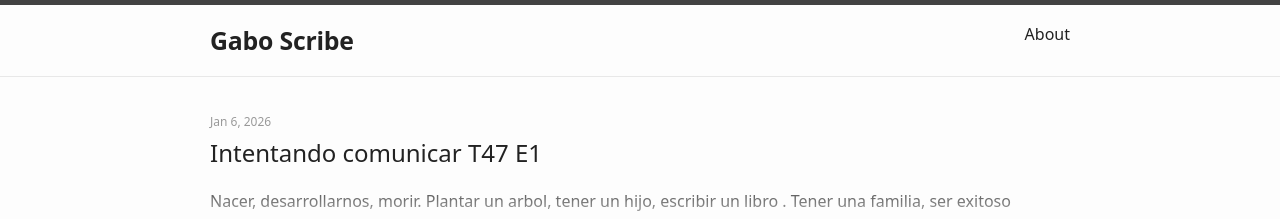
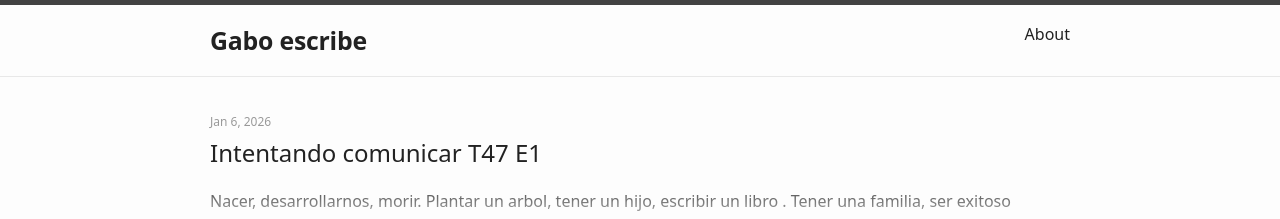
Before and after one commit to gsplay/blog, a Jekyll site: the page built from index.markdown, in a window 1280 px wide and 900 px high. Shown: the top 219 px of the window. Built offline with Jekyll 4.4.1, drawn with Linux system fonts in a browser that asks for light colours.

Commit message:
Revert "no se"
This reverts commit 510d16adeb774e3933434f1fe800ba083ba36ea7.

```diff
--- a/_config.yml
+++ b/_config.yml
@@ -18,10 +18,10 @@
 # You can create any custom variable you would like, and they will be accessible
 # in the templates via {{ site.myvariable }}.
 
-title: Gabo Scribe
+title: Gabo escribe
 #email: your-email@example.com
 description: >- # this means to ignore newlines until "baseurl:"
-  Una bitacora sobre vida & cosas
+  Una bitacora sobre vida & cosas que me interesan
 baseurl: "" # the subpath of your site, e.g. /blog
 url: "" # the base hostname & protocol for your site, e.g. http://example.com
 #twitter_username: jekyllrb
```
